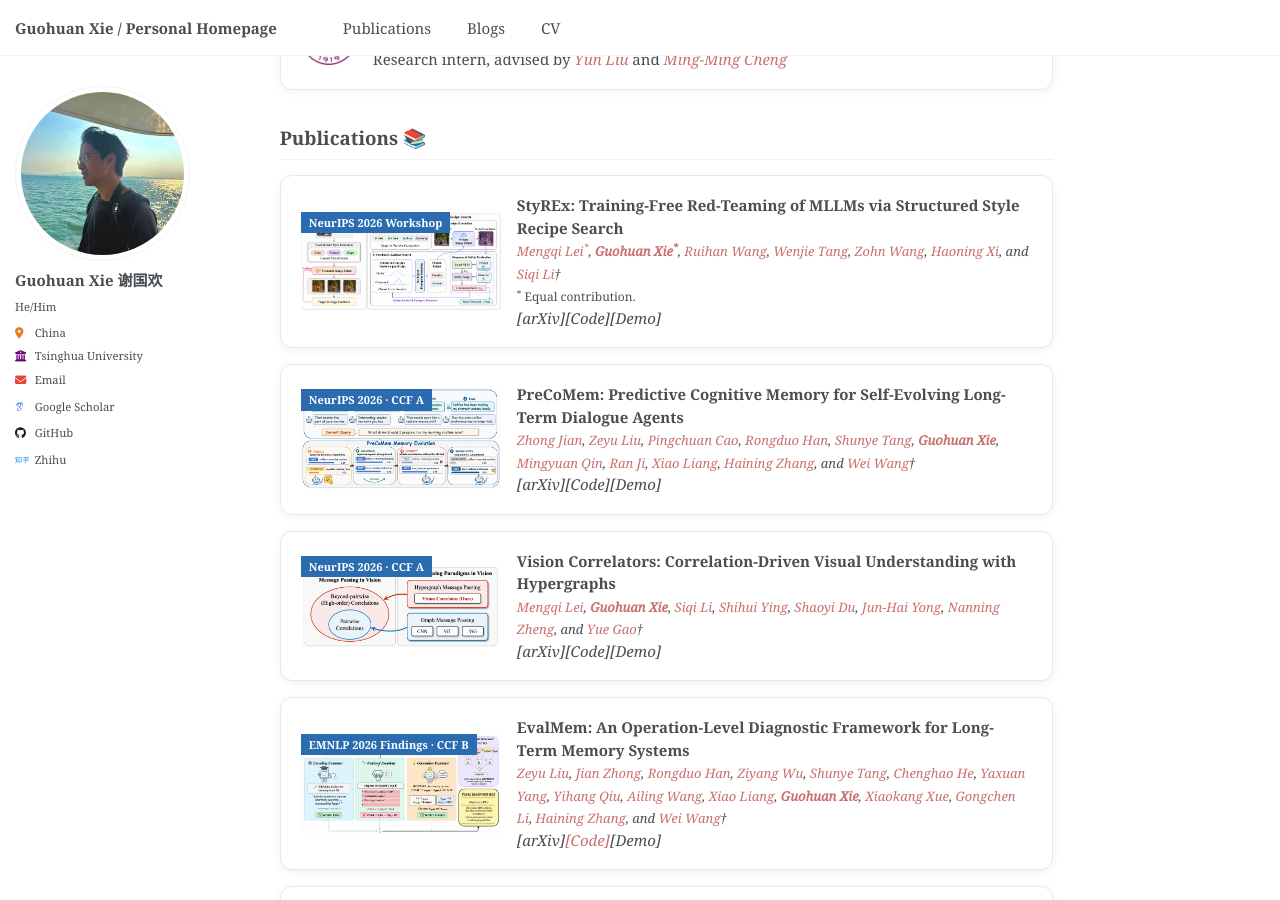
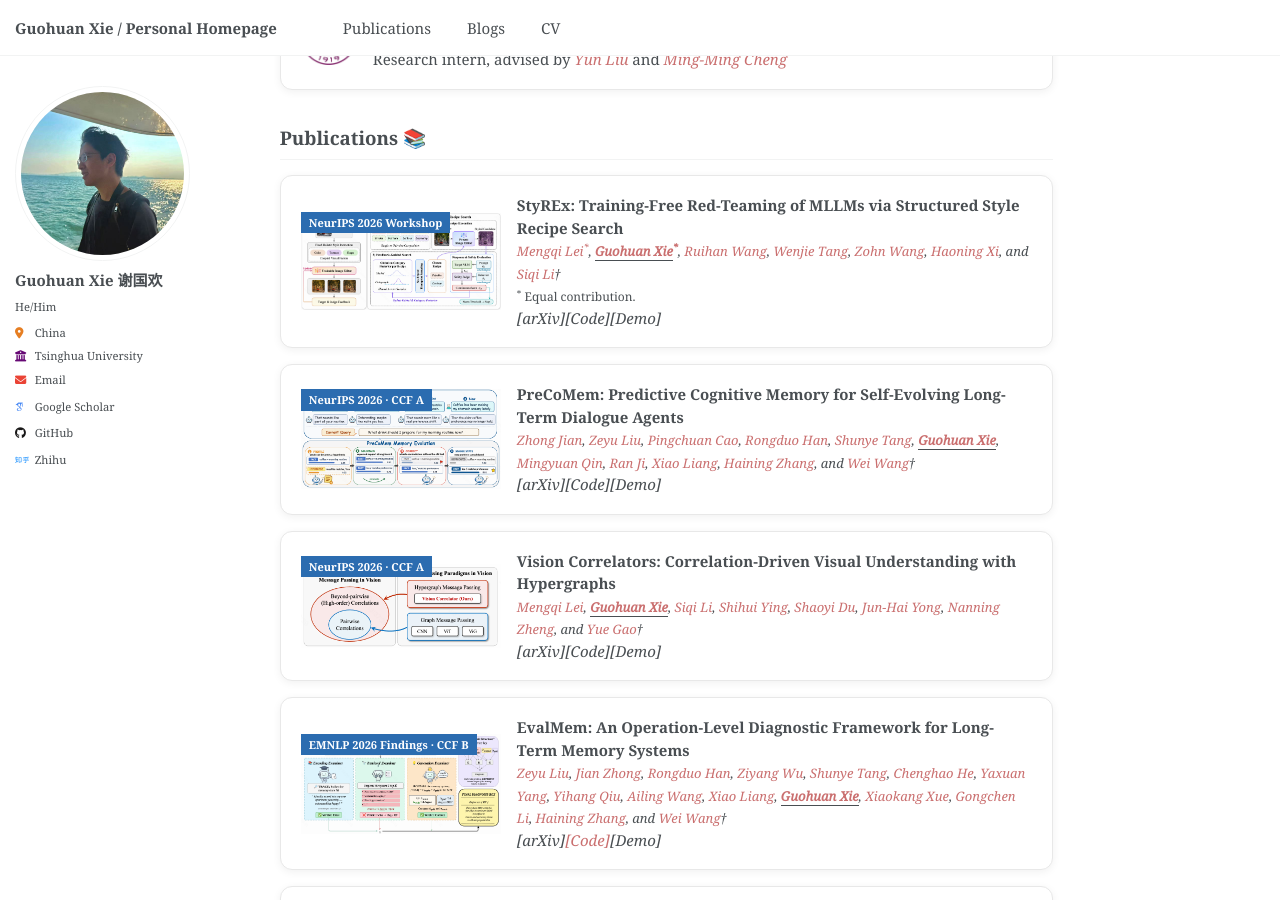
Before and after one commit to guohuan-xie/guohuan-xie.github.io, a Jekyll site: the page built from _pages/about.md, in a window 1280 px wide and 900 px high, scrolled down 1132 px. Built offline with Jekyll 4.4.1, drawn with Linux system fonts in a browser that asks for light colours; some web fonts are replaced.

```diff
--- a/_includes/publications-list.html
+++ b/_includes/publications-list.html
@@ -8,7 +8,7 @@
         <strong>StyREx: Training-Free Red-Teaming of MLLMs via Structured Style Recipe Search</strong><br>
         <i style="font-size: 13px;">
             <a href="https://mengqi-lei.github.io/" target="_blank">Mengqi Lei<sup>*</sup></a>,
-            <a href="https://guohuan-xie.github.io/" target="_blank"><strong>Guohuan Xie<sup>*</sup></strong></a>,
+            <a href="https://guohuan-xie.github.io/" target="_blank"><strong><u>Guohuan Xie</u><sup>*</sup></strong></a>,
             <a href="https://guohuan-xie.github.io/" target="_blank">Ruihan Wang</a>,
             <a href="https://guohuan-xie.github.io/" target="_blank">Wenjie Tang</a>,
             <a href="https://guohuan-xie.github.io/" target="_blank">Zohn Wang</a>,
@@ -32,7 +32,7 @@
             <a href="https://guohuan-xie.github.io/" target="_blank">Pingchuan Cao</a>,
             <a href="https://guohuan-xie.github.io/" target="_blank">Rongduo Han</a>,
             <a href="https://guohuan-xie.github.io/" target="_blank">Shunye Tang</a>,
-            <a href="https://guohuan-xie.github.io/" target="_blank"><strong>Guohuan Xie</strong></a>,
+            <a href="https://guohuan-xie.github.io/" target="_blank"><strong><u>Guohuan Xie</u></strong></a>,
             <a href="https://guohuan-xie.github.io/" target="_blank">Mingyuan Qin</a>,
             <a href="https://guohuan-xie.github.io/" target="_blank">Ran Ji</a>,
             <a href="https://guohuan-xie.github.io/" target="_blank">Xiao Liang</a>,
@@ -51,7 +51,7 @@
         <strong>Vision Correlators: Correlation-Driven Visual Understanding with Hypergraphs</strong><br>
         <i style="font-size: 13px;">
             <a href="https://mengqi-lei.github.io/" target="_blank">Mengqi Lei</a>,
-            <a href="https://guohuan-xie.github.io/" target="_blank"><strong>Guohuan Xie</strong></a>,
+            <a href="https://guohuan-xie.github.io/" target="_blank"><strong><u>Guohuan Xie</u></strong></a>,
             <a href="https://openreview.net/profile?id=~Siqi_Li2" target="_blank">Siqi Li</a>,
             <a href="https://scholar.google.com/citations?user=dU6ePjIAAAAJ&hl=en" target="_blank">Shihui Ying</a>,
             <a href="https://scholar.google.com/citations?user=r2bk4sQAAAAJ&hl=en" target="_blank">Shaoyi Du</a>,
@@ -80,7 +80,7 @@
             <a href="https://guohuan-xie.github.io/" target="_blank">Yihang Qiu</a>,
             <a href="https://guohuan-xie.github.io/" target="_blank">Ailing Wang</a>,
             <a href="https://guohuan-xie.github.io/" target="_blank">Xiao Liang</a>,
-            <a href="https://guohuan-xie.github.io/" target="_blank"><strong>Guohuan Xie</strong></a>,
+            <a href="https://guohuan-xie.github.io/" target="_blank"><strong><u>Guohuan Xie</u></strong></a>,
             <a href="https://guohuan-xie.github.io/" target="_blank">Xiaokang Xue</a>,
             <a href="https://guohuan-xie.github.io/" target="_blank">Gongchen Li</a>,
             <a href="https://guohuan-xie.github.io/" target="_blank">Haining Zhang</a>, and
@@ -97,7 +97,7 @@
     <div class="item-card-body">
         <strong>Make It Up: Fake Images, Real Gains in Generalized Few-shot Semantic Segmentation</strong><br>
         <i style="font-size: 13px;">
-            <a href="https://guohuan-xie.github.io/" target="_blank"><strong>Guohuan Xie</strong></a>,
+            <a href="https://guohuan-xie.github.io/" target="_blank"><strong><u>Guohuan Xie</u></strong></a>,
             <a href="https://openreview.net/profile?id=~Xin_He21" target="_blank">Xin He</a>,
             <a href="https://openreview.net/profile?id=~Dingying_Fan1" target="_blank">Dingying Fan</a>,
             <a href="https://openreview.net/profile?id=~Le_Zhang3" target="_blank">Le Zhang</a>,
@@ -115,7 +115,7 @@
     <div class="item-card-body">
         <strong>A Comprehensive Survey on Video Scene Parsing: Advances, Challenges, and Prospects</strong><br>
         <i style="font-size: 13px;">
-            <a href="https://guohuan-xie.github.io/" target="_blank"><strong>Guohuan Xie</strong></a>,
+            <a href="https://guohuan-xie.github.io/" target="_blank"><strong><u>Guohuan Xie</u></strong></a>,
             <a href="https://scholar.google.com/citations?user=Du1SYd0AAAAJ&hl=en" target="_blank">Syed Ariff Syed Hesham</a>,
             <a href="https://scholar.google.com.tw/citations?user=XpqqcAYAAAAJ&hl=zh-CN" target="_blank">Wenya Guo</a>,
             <a href="https://scholar.google.com.sg/citations?user=u7Gb-qwAAAAJ&hl=en" target="_blank">Bing Li</a>,
```
